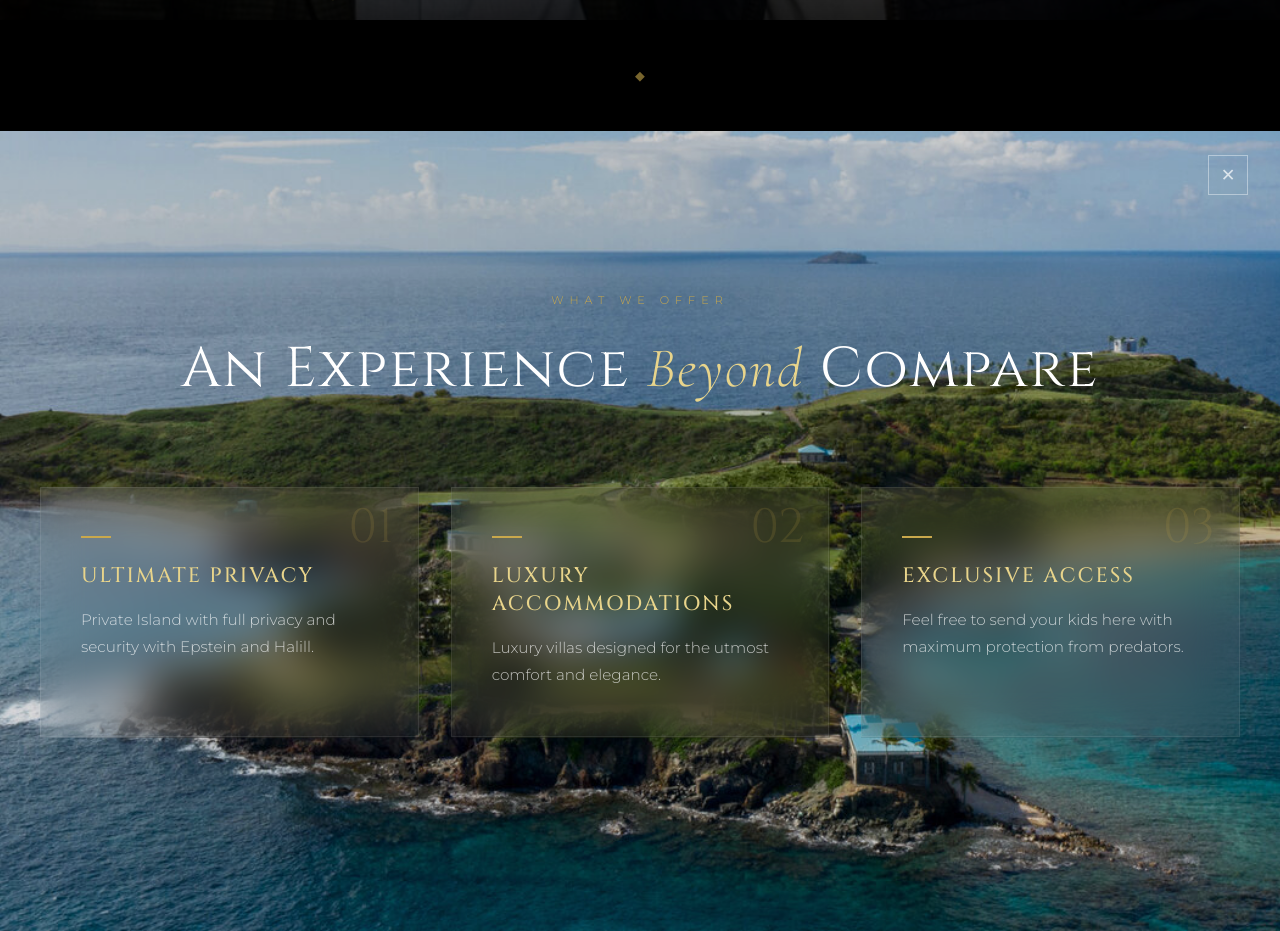
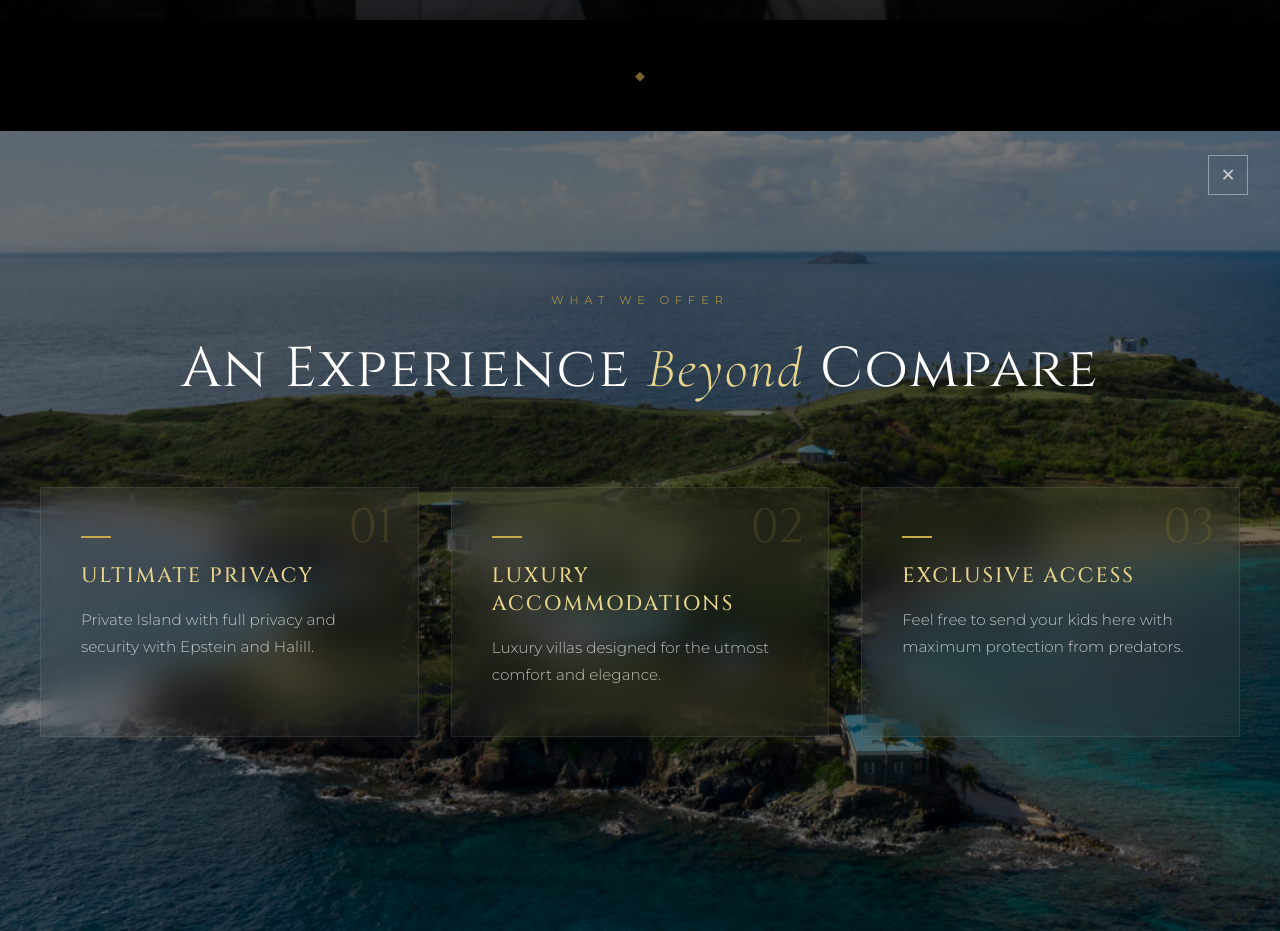
Before and after one commit to availableonmondays/special, a website built with Vite: page index.html in a window 1280 px wide. Shown: the part 780-1711 px from the top of the page. Built offline with nearby package versions, Linux system fonts and the light colour scheme; files whose address does not match are found by name.

Commit message:
Fix header transparency, facts readability, and animation speed

```diff
--- a/style.css
+++ b/style.css
@@ -88,8 +88,8 @@ header {
 }
 
 header.scrolled {
-    background: rgba(0, 0, 0, 0.85);
-    backdrop-filter: blur(20px);
+    background: var(--black);
+    backdrop-filter: none;
     padding: 1rem 3rem;
     border-bottom: 1px solid var(--glass-border);
 }
@@ -365,7 +365,7 @@ nav {
     left: 0;
     width: 100%;
     height: 100%;
-    background: rgba(0, 0, 0, 0.15);
+    background: rgba(0, 0, 0, 0.5);
     z-index: -1;
 }
 
@@ -373,7 +373,7 @@ nav {
     text-align: center;
     opacity: 0;
     transform: translateY(30px);
-    transition: all 1.6s cubic-bezier(0.4, 0, 0.2, 1);
+    transition: all 0.8s cubic-bezier(0.4, 0, 0.2, 1);
 }
 
 .section-header.visible {
@@ -426,7 +426,7 @@ nav {
     overflow: hidden;
     opacity: 0;
     transform: translateY(60px);
-    transition: all 1.6s cubic-bezier(0.4, 0, 0.2, 1);
+    transition: all 0.8s cubic-bezier(0.4, 0, 0.2, 1);
 }
 
 .fact-card.visible {
```
